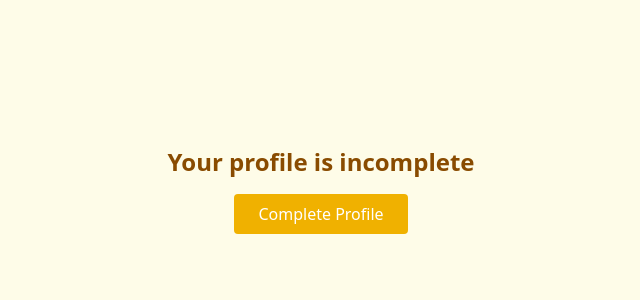
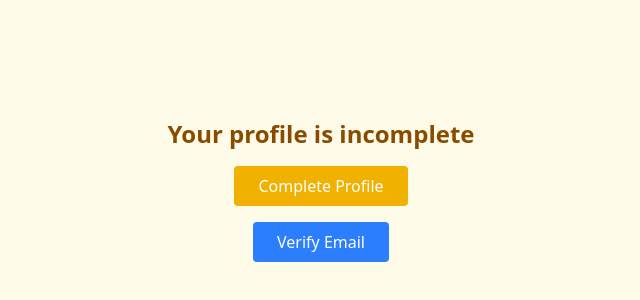
Before and after one commit to Himanshu6205/react-expence-tracker, a React (Vite) app: page /dashboard in a window 1280 px wide. Shown: the part 210-510 px from the top of the page, without its empty margins (319-959 px from the left). Built offline with nearby package versions, Linux system fonts and the light colour scheme.

Commit message:
"email veriy"

```diff
--- a/src/api/authApi.js
+++ b/src/api/authApi.js
@@ -1,8 +1,9 @@
-// ✅ /src/api/authApi.js
+// ✅ src/api/authApi.js
 
 const AUTH_URL = "https://identitytoolkit.googleapis.com/v1";
 const API_KEY = import.meta.env.VITE_FIREBASE_API_KEY;
 
+// ✅ Signup User
 export const signUpUser = async (email, password) => {
   const res = await fetch(`${AUTH_URL}/accounts:signUp?key=${API_KEY}`, {
     method: "POST",
@@ -19,6 +20,7 @@ export const signUpUser = async (email, password) => {
   return data;
 };
 
+// ✅ Login User
 export const loginUser = async (email, password) => {
   const res = await fetch(`${AUTH_URL}/accounts:signInWithPassword?key=${API_KEY}`, {
     method: "POST",
@@ -35,6 +37,7 @@ export const loginUser = async (email, password) => {
   return data;
 };
 
+// ✅ Update Profile
 export const updateUserProfile = async (idToken, displayName, photoUrl) => {
   const res = await fetch(`${AUTH_URL}/accounts:update?key=${API_KEY}`, {
     method: "POST",
@@ -50,3 +53,19 @@ export const updateUserProfile = async (idToken, displayName, photoUrl) => {
   if (data.error) throw new Error(data.error.message);
   return data;
 };
+
+// ✅ Send Email Verification
+export const sendEmailVerification = async (idToken) => {
+  const res = await fetch(`${AUTH_URL}/accounts:sendOobCode?key=${API_KEY}`, {
+    method: "POST",
+    headers: { "Content-Type": "application/json" },
+    body: JSON.stringify({
+      requestType: "VERIFY_EMAIL",
+      idToken: idToken,
+    }),
+  });
+
+  const data = await res.json();
+  if (data.error) throw new Error(data.error.message);
+  return data;
+};
--- a/src/components/Dashboard.jsx
+++ b/src/components/Dashboard.jsx
@@ -1,8 +1,33 @@
-import React from "react";
+import React, { useState } from "react";
 import { useNavigate } from "react-router-dom";
+import { sendEmailVerification } from "../api/authApi";
 
 export default function Dashboard() {
+  const [msg, setMsg] = useState("");
   const navigate = useNavigate();
+
+  const handleVerifyEmail = async () => {
+    setMsg(""); // Clear old msg
+    const token = localStorage.getItem("token");
+
+    try {
+      const data = await sendEmailVerification(token);
+      console.log("Verification email sent:", data);
+      setMsg("✅ Verification email sent! Please check your inbox.");
+    } catch (err) {
+      console.error(err);
+      // REST API error handling
+      if (err.message === "INVALID_ID_TOKEN") {
+        setMsg("❌ Session expired. Please login again.");
+      } else if (err.message === "USER_DISABLED") {
+        setMsg("❌ This user account is disabled.");
+      } else if (err.message === "EMAIL_NOT_FOUND") {
+        setMsg("❌ Email not found.");
+      } else {
+        setMsg(`❌ ${err.message}`);
+      }
+    }
+  };
 
   const handleCompleteProfile = () => {
     navigate("/complete-profile");
@@ -13,12 +38,22 @@ export default function Dashboard() {
       <h1 className="text-2xl font-bold mb-4 text-yellow-800">
         Your profile is incomplete
       </h1>
+
       <button
         onClick={handleCompleteProfile}
-        className="px-6 py-2 bg-yellow-500 text-white rounded hover:bg-yellow-600"
+        className="px-6 py-2 mb-4 bg-yellow-500 text-white rounded hover:bg-yellow-600"
       >
         Complete Profile
       </button>
+
+      <button
+        onClick={handleVerifyEmail}
+        className="px-6 py-2 bg-blue-500 text-white rounded hover:bg-blue-600"
+      >
+        Verify Email
+      </button>
+
+      {msg && <p className="mt-4 text-green-800 font-semibold">{msg}</p>}
     </div>
   );
 }
```
